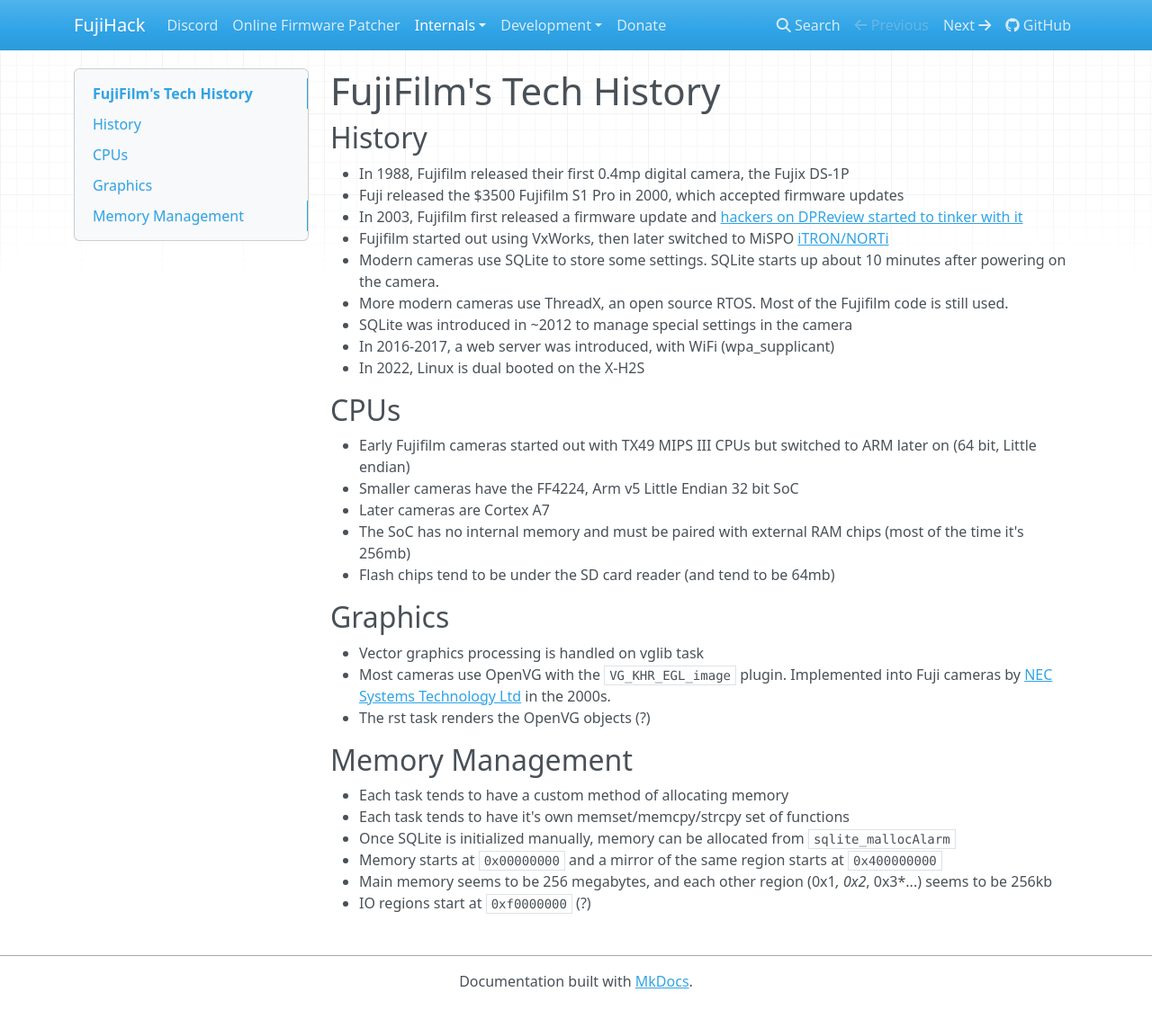
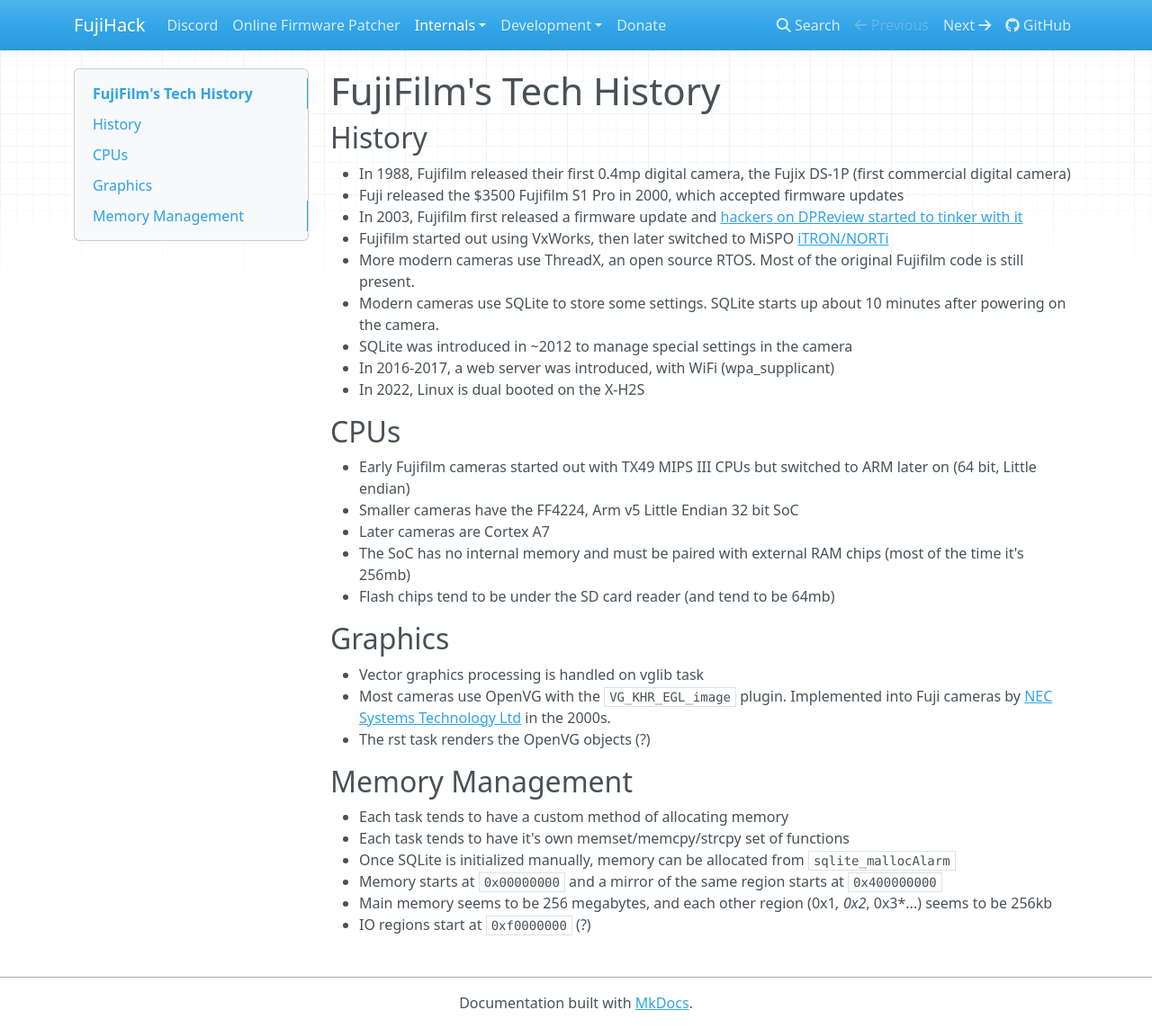
Before and after one commit to fujihack/wiki, an MkDocs documentation site: the page built from docs/fujirtos.md, in a window 1280 px wide and 1143 px high. Shown: the whole window at 90% size. Built offline with MkDocs 1.6.1, drawn with Linux system fonts in a browser that asks for light colours; nearby versions of some CDN libraries.

Commit message:
add fun facts

```diff
--- a/docs/fujirtos.md
+++ b/docs/fujirtos.md
@@ -1,12 +1,12 @@
 # FujiFilm's Tech History
 
 ## History
-- In 1988, Fujifilm released their first 0.4mp digital camera, the Fujix DS-1P
+- In 1988, Fujifilm released their first 0.4mp digital camera, the Fujix DS-1P (first commercial digital camera)
 - Fuji released the $3500 Fujifilm S1 Pro in 2000, which accepted firmware updates
 - In 2003, Fujifilm first released a firmware update and [hackers on DPReview started to tinker with it](https://www.dpreview.com/forums/thread/430068)
 - Fujifilm started out using VxWorks, then later switched to MiSPO [iTRON/NORTi](https://en.wikipedia.org/wiki/ITRON_project)
+- More modern cameras use ThreadX, an open source RTOS. Most of the original Fujifilm code is still present.
 - Modern cameras use SQLite to store some settings. SQLite starts up about 10 minutes after powering on the camera.
-- More modern cameras use ThreadX, an open source RTOS. Most of the Fujifilm code is still used.
 - SQLite was introduced in ~2012 to manage special settings in the camera
 - In 2016-2017, a web server was introduced, with WiFi (wpa_supplicant)
 - In 2022, Linux is dual booted on the X-H2S
```
